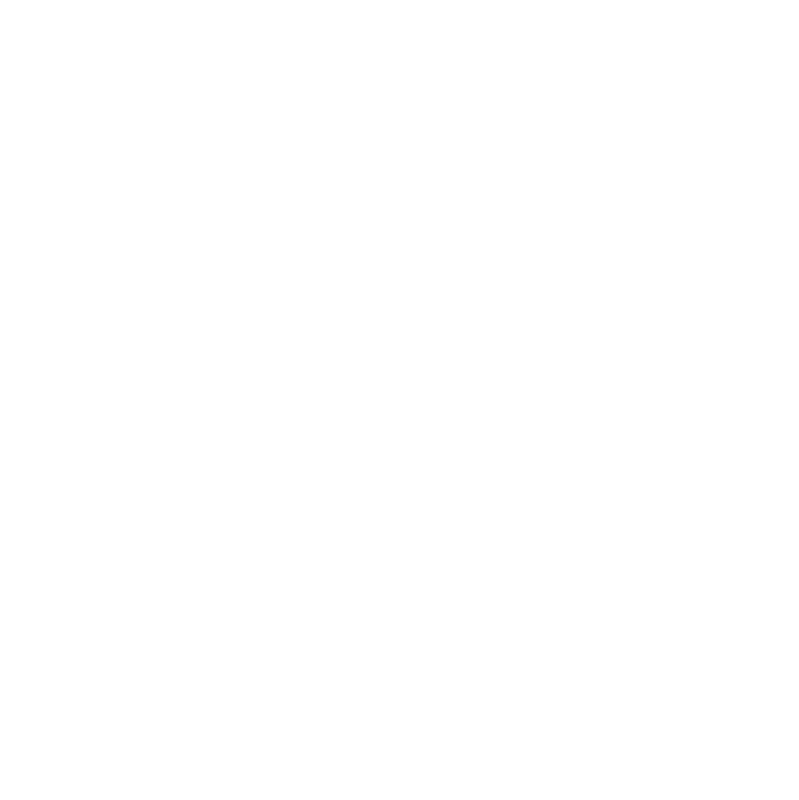
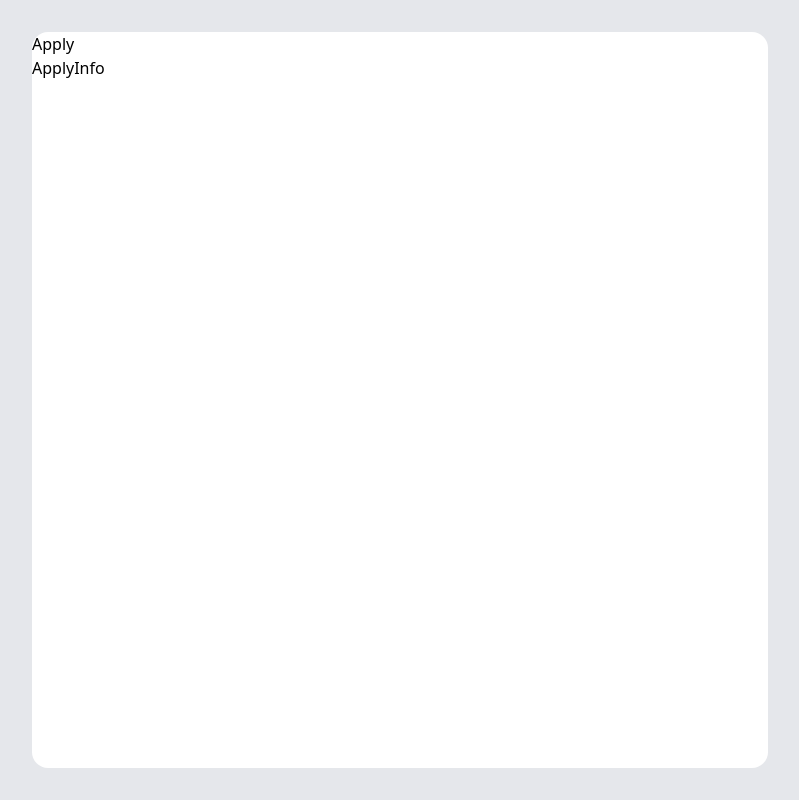
Before and after one commit to NYeonK/prography-10th-frontend, a React (Vite) app: page /apply/info in a window 1280 px wide. Before the commit this address had no page. Shown: the whole page, without its empty margins (240-1039 px from the left). Built offline with nearby package versions, Linux system fonts and the light colour scheme; the HTML template or start-up script is replaced by a standard one.

Commit message:
[ feat ] 필요한 router 및 components 생성

```diff
--- a/src/App.tsx
+++ b/src/App.tsx
@@ -3,6 +3,9 @@
 import HomePage from "./components/HomePage";
 import ApplyPage from "./components/ApplyPage";
 import PrivacyConsent from "./components/ApplyPage/PrivacyConsent";
+import ApplyInfo from "./components/ApplyPage/ApplyInfo";
+import ApplyJob from "./components/ApplyPage/ApplyJob";
+import CompletePage from "./components/CompletePage";
 
 function App() {
   return (
@@ -11,7 +14,10 @@
         <Route index element={<HomePage />} />
         <Route path="apply" element={<ApplyPage />}>
           <Route path="consent" element={<PrivacyConsent />} />
+          <Route path="info" element={<ApplyInfo />} />
+          <Route path="job" element={<ApplyJob />} />
         </Route>
+        <Route path="complete" element={<CompletePage />} />
       </Route>
     </Routes>
   );
--- /dev/null
+++ b/src/components/ApplyPage/ApplyInfo.tsx
@@ -0,0 +1,5 @@
+const ApplyInfo = () => {
+  return <div>ApplyInfo</div>;
+};
+
+export default ApplyInfo;
--- /dev/null
+++ b/src/components/ApplyPage/ApplyJob.tsx
@@ -0,0 +1,5 @@
+const ApplyJob = () => {
+  return <div>ApplyJob</div>;
+};
+
+export default ApplyJob;
--- /dev/null
+++ b/src/components/CompletePage/index.tsx
@@ -0,0 +1,5 @@
+const CompletePage = () => {
+  return <div>index</div>;
+};
+
+export default CompletePage;
```
